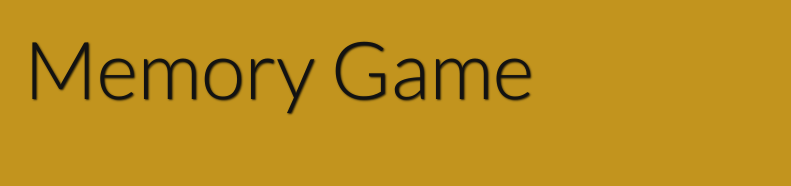
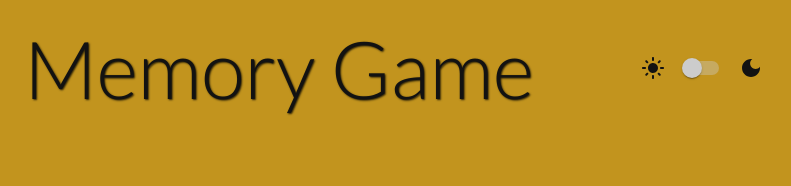
Before and after one commit to krishna-chaitanya-piratla/memory-game, a React (Create React App) app: page / in a window 1280 px wide. Shown: the top 186 px of the page, without its empty margins (361-1152 px from the left). Built offline with nearby package versions, Linux system fonts and the light colour scheme; a web font is replaced by a local one.

Commit message:
Add toggle icon in the header area

```diff
--- a/package.json
+++ b/package.json
@@ -3,6 +3,10 @@
   "version": "0.1.0",
   "private": true,
   "dependencies": {
+    "@emotion/react": "^11.11.4",
+    "@emotion/styled": "^11.11.5",
+    "@mui/icons-material": "^5.15.20",
+    "@mui/material": "^5.15.20",
     "@testing-library/jest-dom": "^5.17.0",
     "@testing-library/react": "^13.4.0",
     "@testing-library/user-event": "^13.5.0",
--- a/src/App.tsx
+++ b/src/App.tsx
@@ -2,6 +2,7 @@ import React from 'react';
 import GlobalStyle from './styles/GlobalStyle';
 import { AppContainer, AppHeader, MainContent } from './styles/AppStyles';
 import Head from './components/Head';
+import Toggle from './components/Toggle';
 
 const App: React.FC = () => {
   return (
@@ -10,6 +11,7 @@ const App: React.FC = () => {
       <Head />
       <AppHeader>
         <h1>Memory Game</h1>
+        <Toggle />
       </AppHeader>
       <MainContent>
         {/* Additional elements will go here */}
--- /dev/null
+++ b/src/components/Toggle.tsx
@@ -0,0 +1,20 @@
+import React from 'react';
+import { ToggleContainer, StyledSwitch, IconWrapper } from '../styles/Toggle';
+import LightModeIcon from '@mui/icons-material/LightMode';
+import DarkModeIcon from '@mui/icons-material/DarkMode';
+
+const Toggle: React.FC = () => {
+  return (
+    <ToggleContainer>
+      <IconWrapper>
+        <LightModeIcon />
+      </IconWrapper>
+      <StyledSwitch />
+      <IconWrapper>
+        <DarkModeIcon />
+      </IconWrapper>
+    </ToggleContainer>
+  );
+};
+
+export default Toggle;
--- a/src/styles/AppStyles.tsx
+++ b/src/styles/AppStyles.tsx
@@ -6,7 +6,7 @@ export const AppContainer = styled.div`
     flex-direction: column;
     align-items: center;
     justify-content: flex-start;
-    width: 100%;
+    width: 80%;
 `;
 
 export const AppHeader = styled.header`
@@ -14,9 +14,11 @@ export const AppHeader = styled.header`
     width: 100%;
     display: flex;
     justify-content: center;
+    align-items: center;
     padding: 1.25rem 0;
     background-color: inherit;
     color: var(--primary-text-color);
+    position: relative;
 
     h1 {
         text-shadow: var(--header-text-shadow);
--- /dev/null
+++ b/src/styles/Toggle.tsx
@@ -0,0 +1,35 @@
+import styled from 'styled-components';
+import { Switch } from '@mui/material';
+
+export const ToggleContainer = styled.div`
+  display: flex;
+  align-items: center;
+  justify-content: center;
+  position: absolute;
+  top: 50%;
+  right: 20px;
+  transform: translateY(-50%);
+`;
+
+export const StyledSwitch = styled(Switch)`
+  /* Add custom styles here */
+  .MuiSwitch-switchBase.Mui-checked {
+    color: #4caf50; /* Checked color */
+  }
+  .MuiSwitch-switchBase.Mui-checked + .MuiSwitch-track {
+    background-color: #4caf50; /* Checked background color */
+  }
+  .MuiSwitch-switchBase {
+    color: #ccc; /* Unchecked color */
+  }
+  .MuiSwitch-track {
+    background-color: #ccc; /* Unchecked background color */
+  }
+`;
+
+export const IconWrapper = styled.div`
+  display: flex;
+  align-items: center;
+  justify-content: center;
+  margin: 0 8px;
+`;
```
Also changed, not shown: 1 other file (tests, documents, lock files or other folders).
